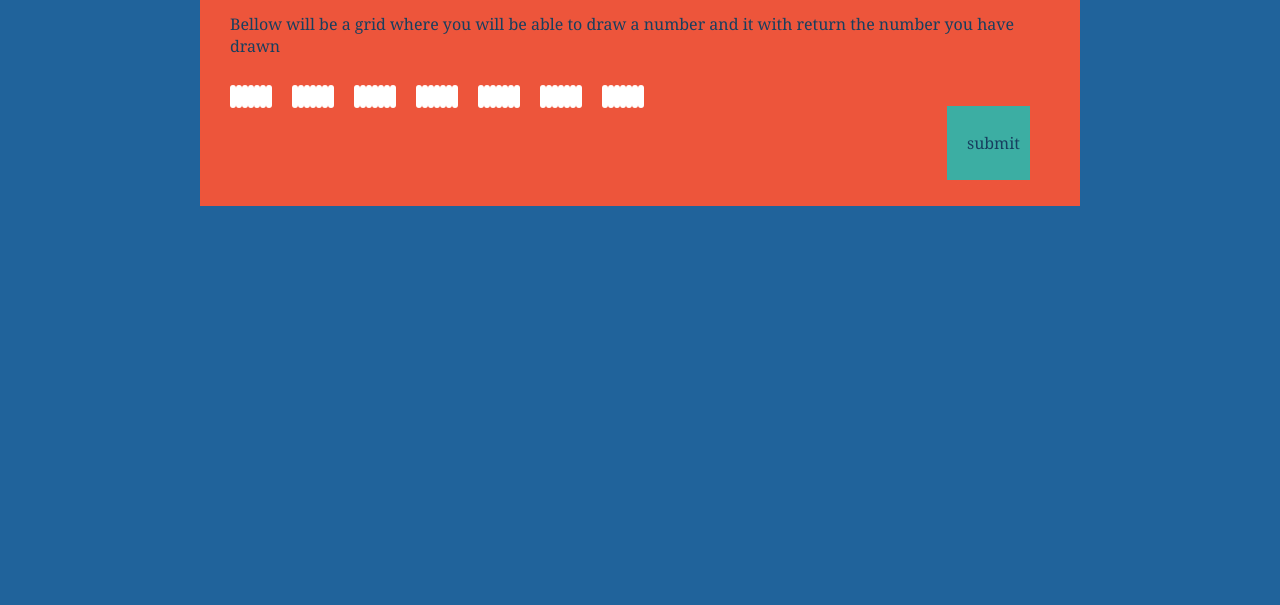
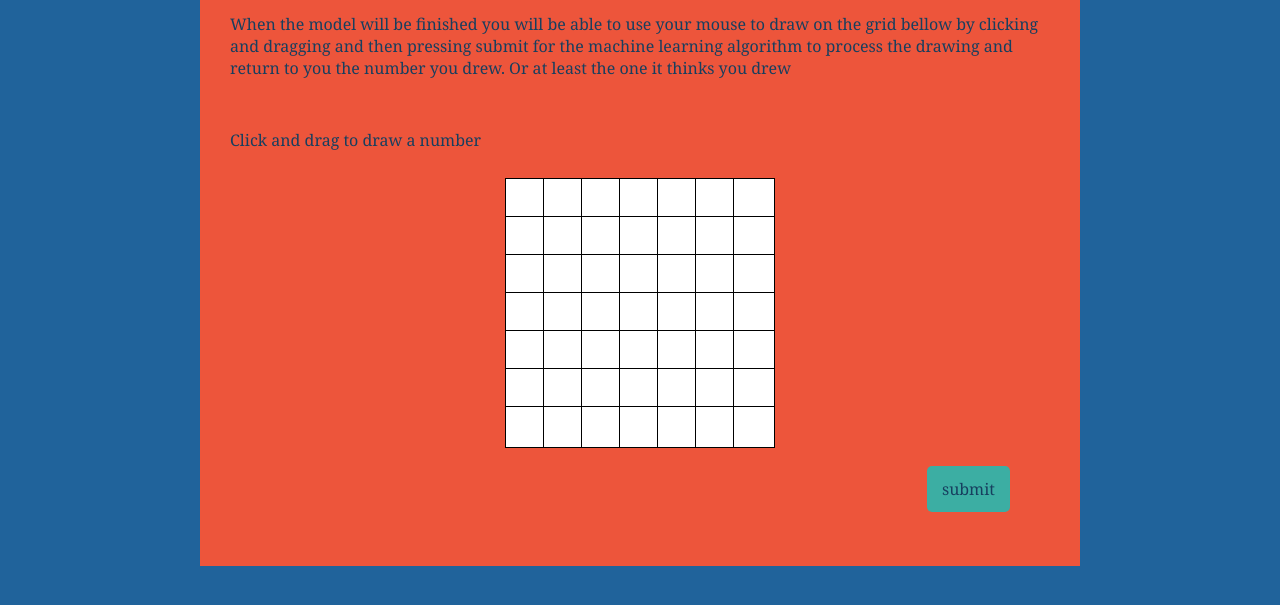
Before and after one commit to leehao921/GiulianoPalazzi.github.io, a plain HTML site: page index.html in a window 1280 px wide. Shown: the part 187-792 px from the top of the page. Drawn offline with Linux system fonts and the light colour scheme.

Commit message:
Add files via upload

```diff
--- a/index.html
+++ b/index.html
@@ -20,77 +20,73 @@
       <div class="body">
         <h1>My Project</h1>
         <hr align="left" />
-        <p>
-          Bellow will be a grid where you will be able to draw a number and it
-          with return the number you have drawn
+        <p class="body">
+          When the model will be finished you will be able to use your mouse to
+          draw on the grid bellow by clicking and dragging and then pressing
+          submit for the machine learning algorithm to process the drawing and
+          return to you the number you drew. Or at least the one it thinks you
+          drew
+        </p>
+        <br />
+        <p class="body">
+          Click and drag to draw a number
         </p>
       </div>
-      <div class="body">
-        <span
-          ><div class="grid"></div>
+      <div class="body" align="center">
+        <div class="grid-container">
           <div class="grid"></div>
           <div class="grid"></div>
           <div class="grid"></div>
           <div class="grid"></div>
           <div class="grid"></div>
-          <div class="grid"></div
-        ></span>
-        <span
-          ><div class="grid"></div>
           <div class="grid"></div>
           <div class="grid"></div>
           <div class="grid"></div>
           <div class="grid"></div>
           <div class="grid"></div>
-          <div class="grid"></div
-        ></span>
-        <span
-          ><div class="grid"></div>
           <div class="grid"></div>
           <div class="grid"></div>
           <div class="grid"></div>
           <div class="grid"></div>
           <div class="grid"></div>
-          <div class="grid"></div
-        ></span>
-        <span
-          ><div class="grid"></div>
           <div class="grid"></div>
           <div class="grid"></div>
           <div class="grid"></div>
           <div class="grid"></div>
           <div class="grid"></div>
-          <div class="grid"></div
-        ></span>
-        <span
-          ><div class="grid"></div>
           <div class="grid"></div>
           <div class="grid"></div>
           <div class="grid"></div>
           <div class="grid"></div>
           <div class="grid"></div>
-          <div class="grid"></div
-        ></span>
-        <span
-          ><div class="grid"></div>
           <div class="grid"></div>
           <div class="grid"></div>
           <div class="grid"></div>
           <div class="grid"></div>
           <div class="grid"></div>
-          <div class="grid"></div
-        ></span>
-        <span
-          ><div class="grid"></div>
           <div class="grid"></div>
           <div class="grid"></div>
           <div class="grid"></div>
           <div class="grid"></div>
           <div class="grid"></div>
-          <div class="grid"></div
-        ></span>
+          <div class="grid"></div>
+          <div class="grid"></div>
+          <div class="grid"></div>
+          <div class="grid"></div>
+          <div class="grid"></div>
+          <div class="grid"></div>
+          <div class="grid"></div>
+          <div class="grid"></div>
+          <div class="grid"></div>
+          <div class="grid"></div>
+          <div class="grid"></div>
+          <div class="grid"></div>
+          <div class="grid"></div>
+          <div class="grid"></div>
+        </div>
+        <br />
+        <div class="button"><p class="button1">submit</p></div>
       </div>
-      <div class="button"><p>submit</p></div>
     </div>
   </body>
 </html>
--- a/main.css
+++ b/main.css
@@ -81,7 +81,7 @@ hr {
   margin-left: -5px;
   border: 0em;
 }
-p {
+p.body {
   color: #173f5f;
   margin-left: 10px;
   font-family: Cambria, Cochin, Georgia, Times, "Times New Roman", serif;
@@ -106,21 +106,26 @@ ul {
   background-color: #3caea3;
   float: right;
   padding: 10px;
+  border-radius: 5px;
   margin-right: 50px;
 }
+.grid-container {
+  width: 294px;
+}
+
 .grid {
+  border-style: solid;
   border-color: black;
-  border-radius: 3px;
-  border-weight: 3px;
+  border-radius: 0px;
+  border-width: 1px;
   background-color: white;
   height: 40px;
   width: 40px;
-  padding-left: 3px;
-  padding-top: 3px;
-  padding-right: 3px;
-  padding-bottom: 3px;
-  margin: 0px;
-  display: inline;
+  margin-top: -4px;
+  margin-left: -4px;
+  margin-bottom: -4px;
+  margin-right: -4px;
+  display: inline-grid;
 }
 span {
   margin-left: 10px;
@@ -129,3 +134,11 @@ span {
   margin-top: 0px;
   margin-bottom: 0px;
 }
+p.button1 {
+  color: #173f5f;
+  font-family: Cambria, Cochin, Georgia, Times, "Times New Roman", serif;
+  margin-left: 5px;
+  margin-right: 5px;
+  margin-top: 2px;
+  margin-bottom: 2px;
+}
```
Also changed, not shown: pages/ideas.html (+1 -1 lines), pages/timeline.html (+1 -1 lines).
